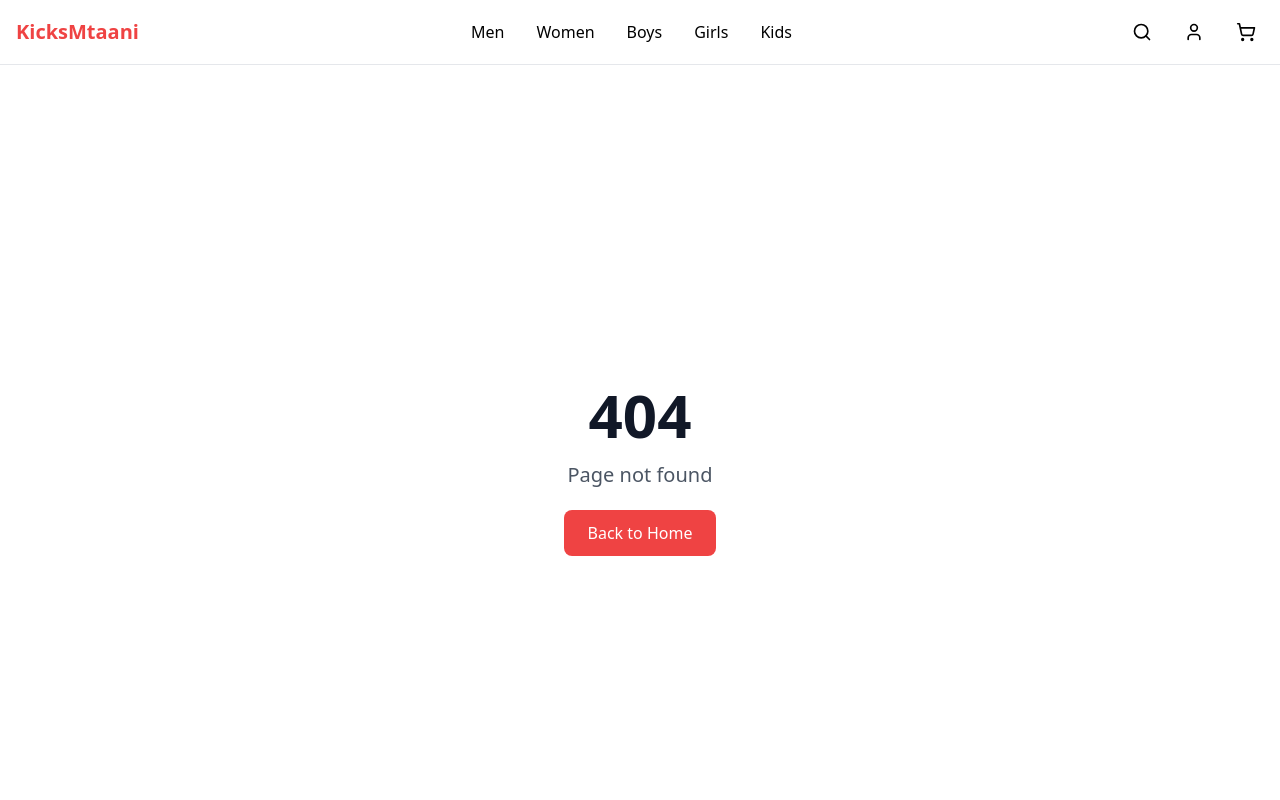
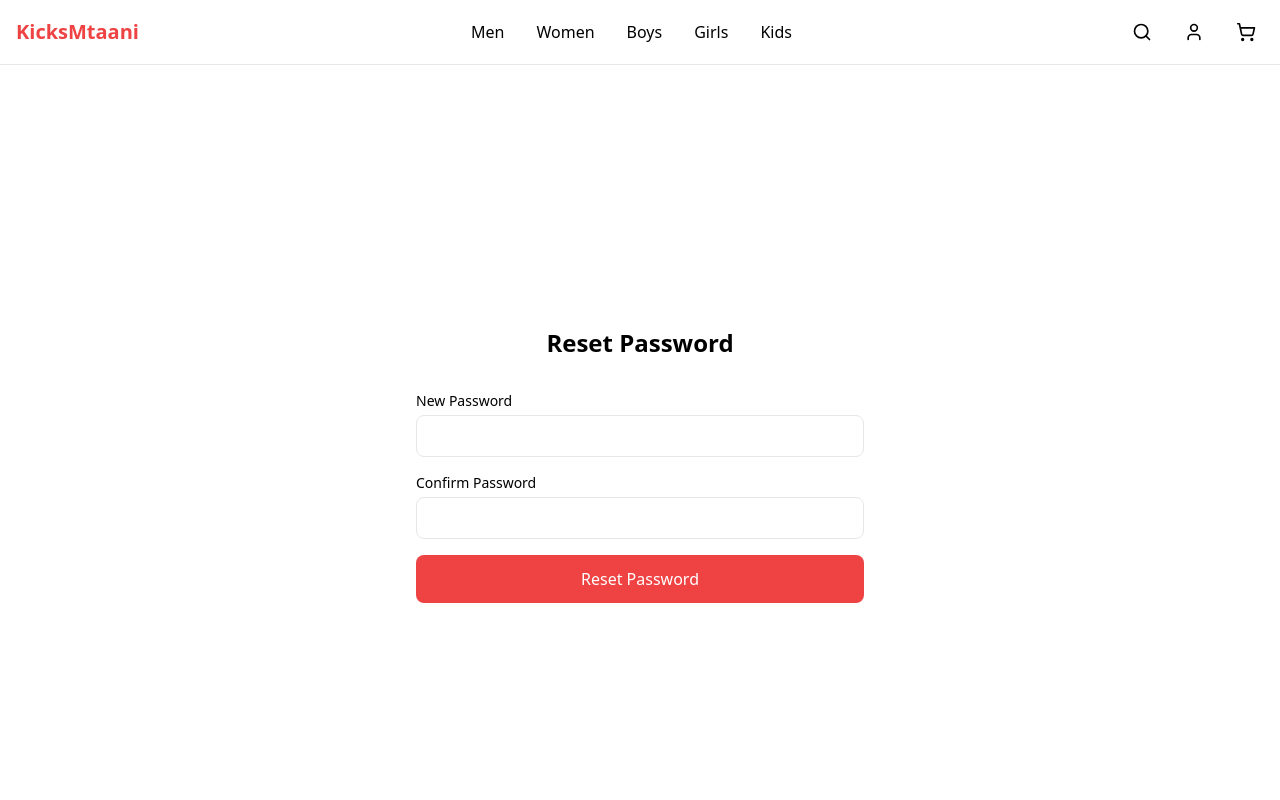
Before and after one commit to error302/kicksmtaani, a Next.js app in the folder apps/web/: page /auth/reset-password in a window 1280 px wide. Before the commit this address had no page. Shown: the top 800 px of the page. Built offline with nearby package versions, Linux system fonts and the light colour scheme; no server answers.

Commit message:
feat(web): add forgot password and reset password flow

```diff
--- /dev/null
+++ b/apps/web/src/app/auth/forgot-password/page.tsx
@@ -0,0 +1,81 @@
+"use client";
+
+import { useState } from "react";
+import Link from "next/link";
+import api from "@/lib/api";
+import { toast } from "sonner";
+
+export default function ForgotPasswordPage() {
+  const [email, setEmail] = useState("");
+  const [loading, setLoading] = useState(false);
+  const [sent, setSent] = useState(false);
+
+  const handleSubmit = async (e: React.FormEvent) => {
+    e.preventDefault();
+    setLoading(true);
+
+    try {
+      await api.post("/auth/forgot-password", { email });
+      setSent(true);
+      toast.success("Reset link sent to your email");
+    } catch (err) {
+      toast.error("Failed to send reset link");
+    } finally {
+      setLoading(false);
+    }
+  };
+
+  if (sent) {
+    return (
+      <div className="min-h-screen flex items-center justify-center py-12 px-4">
+        <div className="max-w-md w-full text-center">
+          <h1 className="text-2xl font-bold mb-4">Check your email</h1>
+          <p className="text-gray-600 mb-6">
+            We sent a password reset link to {email}
+          </p>
+          <Link href="/auth/login" className="text-primary hover:underline">
+            Back to Login
+          </Link>
+        </div>
+      </div>
+    );
+  }
+
+  return (
+    <div className="min-h-screen flex items-center justify-center py-12 px-4">
+      <div className="max-w-md w-full">
+        <h1 className="text-2xl font-bold text-center mb-8">Forgot Password</h1>
+        <p className="text-gray-600 text-center mb-6">
+          Enter your email and we'll send you a reset link
+        </p>
+
+        <form onSubmit={handleSubmit} className="space-y-4">
+          <div>
+            <label className="block text-sm font-medium mb-1">Email</label>
+            <input
+              type="email"
+              value={email}
+              onChange={(e) => setEmail(e.target.value)}
+              required
+              className="w-full px-4 py-2 border rounded-lg focus:ring-2 focus:ring-primary"
+            />
+          </div>
+
+          <button
+            type="submit"
+            disabled={loading}
+            className="w-full bg-primary text-white py-3 rounded-lg font-medium hover:bg-primary-dark disabled:opacity-50"
+          >
+            {loading ? "Sending..." : "Send Reset Link"}
+          </button>
+        </form>
+
+        <p className="text-center mt-6 text-gray-600">
+          <Link href="/auth/login" className="text-primary hover:underline">
+            Back to Login
+          </Link>
+        </p>
+      </div>
+    </div>
+  );
+}
--- a/apps/web/src/app/auth/login/page.tsx
+++ b/apps/web/src/app/auth/login/page.tsx
@@ -66,6 +66,15 @@ export default function LoginPage() {
             />
           </div>
 
+          <div className="text-right">
+            <Link
+              href="/auth/forgot-password"
+              className="text-sm text-primary hover:underline"
+            >
+              Forgot Password?
+            </Link>
+          </div>
+
           <button
             type="submit"
             disabled={loading}
--- /dev/null
+++ b/apps/web/src/app/auth/reset-password/page.tsx
@@ -0,0 +1,82 @@
+"use client";
+
+import { useState } from "react";
+import { useRouter, useSearchParams } from "next/navigation";
+import api from "@/lib/api";
+import { toast } from "sonner";
+
+export default function ResetPasswordPage() {
+  const router = useRouter();
+  const searchParams = useSearchParams();
+  const token = searchParams.get("token") || "";
+
+  const [password, setPassword] = useState("");
+  const [confirmPassword, setConfirmPassword] = useState("");
+  const [loading, setLoading] = useState(false);
+
+  const handleSubmit = async (e: React.FormEvent) => {
+    e.preventDefault();
+
+    if (password !== confirmPassword) {
+      toast.error("Passwords do not match");
+      return;
+    }
+
+    setLoading(true);
+
+    try {
+      await api.post("/auth/reset-password", { token, password });
+      toast.success("Password reset successful");
+      router.push("/auth/login");
+    } catch (err) {
+      toast.error("Failed to reset password");
+    } finally {
+      setLoading(false);
+    }
+  };
+
+  return (
+    <div className="min-h-screen flex items-center justify-center py-12 px-4">
+      <div className="max-w-md w-full">
+        <h1 className="text-2xl font-bold text-center mb-8">Reset Password</h1>
+
+        <form onSubmit={handleSubmit} className="space-y-4">
+          <div>
+            <label className="block text-sm font-medium mb-1">
+              New Password
+            </label>
+            <input
+              type="password"
+              value={password}
+              onChange={(e) => setPassword(e.target.value)}
+              required
+              minLength={8}
+              className="w-full px-4 py-2 border rounded-lg focus:ring-2 focus:ring-primary"
+            />
+          </div>
+
+          <div>
+            <label className="block text-sm font-medium mb-1">
+              Confirm Password
+            </label>
+            <input
+              type="password"
+              value={confirmPassword}
+              onChange={(e) => setConfirmPassword(e.target.value)}
+              required
+              className="w-full px-4 py-2 border rounded-lg focus:ring-2 focus:ring-primary"
+            />
+          </div>
+
+          <button
+            type="submit"
+            disabled={loading}
+            className="w-full bg-primary text-white py-3 rounded-lg font-medium hover:bg-primary-dark disabled:opacity-50"
+          >
+            {loading ? "Resetting..." : "Reset Password"}
+          </button>
+        </form>
+      </div>
+    </div>
+  );
+}
```
